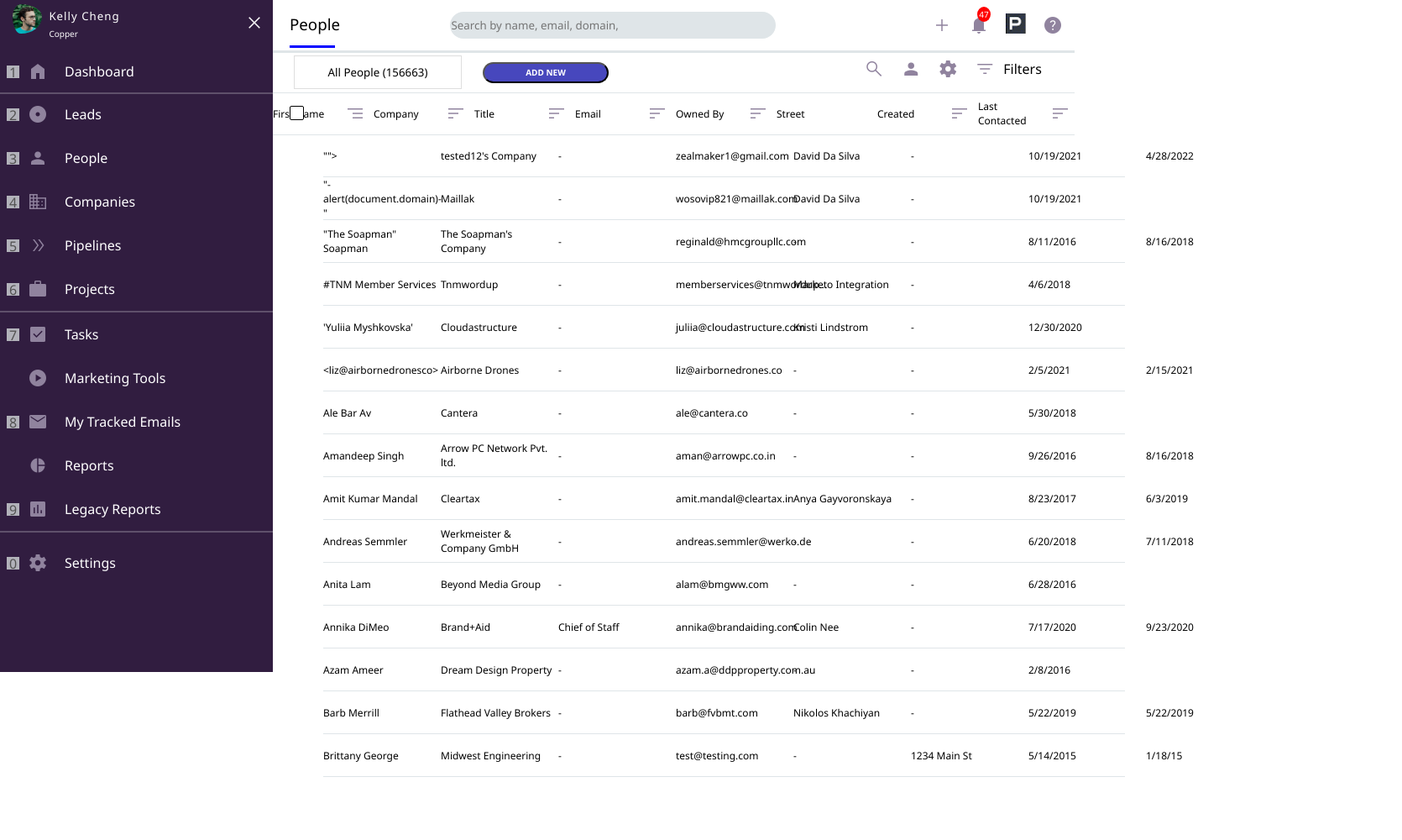
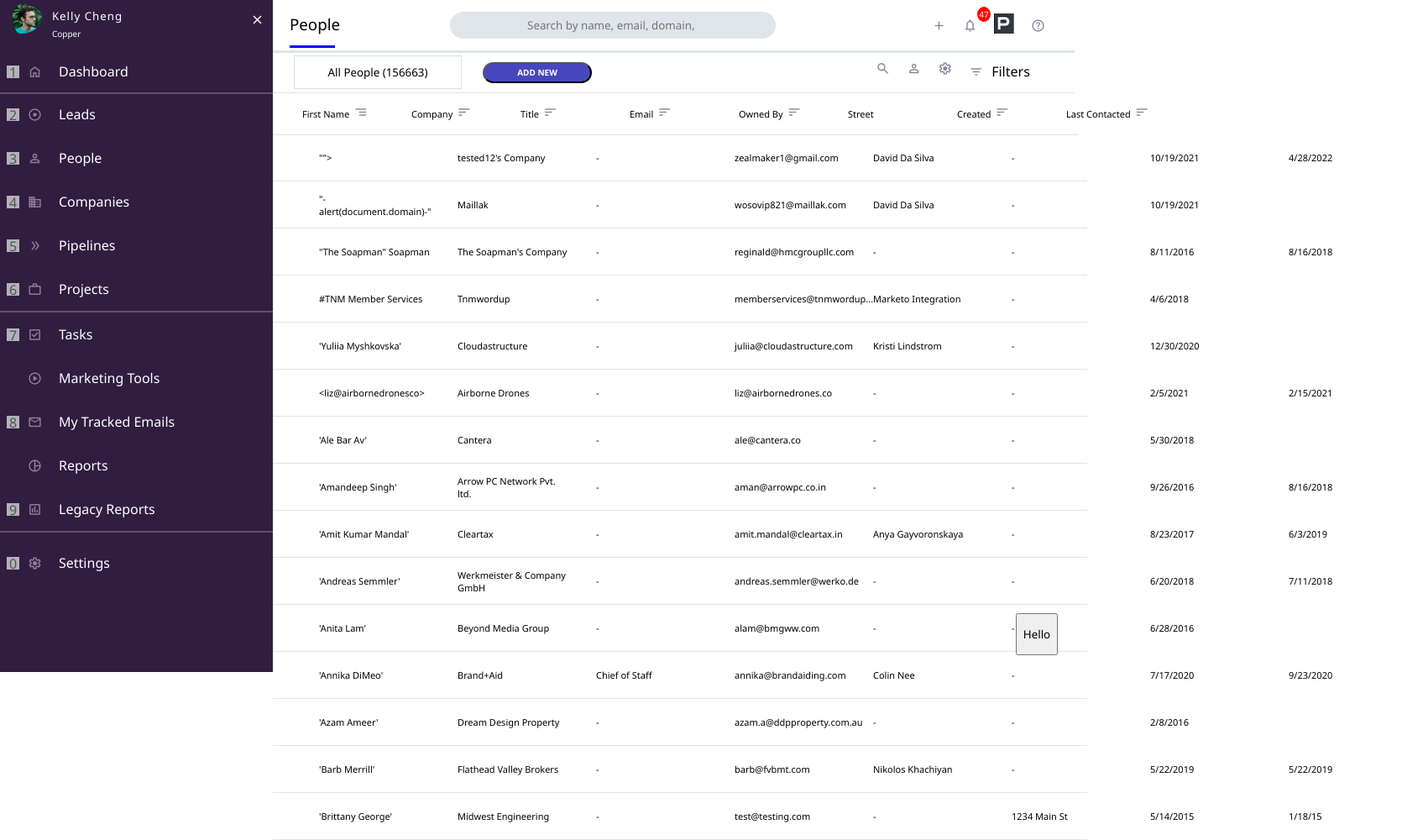
Before and after one commit to isaicastro1/Practice-Website, a plain HTML site: page index.html in a window 1280 px wide. Shown: the whole page at 84% size, 1670 px wide, since content can reach past the window. Before the commit the page ends 800 px from the top, so only its background shows below. Drawn offline with nearby package versions, Linux system fonts and the light colour scheme.

Commit message:
Finished layout. Missing few features

```diff
--- a/index.html
+++ b/index.html
@@ -166,13 +166,17 @@
       </div>
       <div class="right-nav">
         <ul>
-          <li><span class="material-symbols-outlined"> add </span></li>
+          <li><span class="material-symbols-outlined nav-icon"> add </span></li>
           <li>
-            <span class="material-symbols-outlined"> notifications </span>
+            <span class="material-symbols-outlined nav-icon">
+              notifications
+            </span>
             <span class="badge">47</span>
           </li>
           <li><img class="p-logo" src="./p-logo.png" alt="" /></li>
-          <li><span class="material-symbols-outlined"> help </span></li>
+          <li>
+            <span class="material-symbols-outlined nav-icon"> help </span>
+          </li>
         </ul>
       </div>
     </nav>
@@ -203,55 +207,69 @@
       <div class="box"></div>
 
       <div class="first-name column">
-        <div class="column-name"><p>First Name</p></div>
+        <div class="column-name column-row"><p>First Name</p></div>
         <div class="col-icon">
-          <span class="material-symbols-outlined"> segment </span>
+          <span class="material-symbols-outlined column-symbols">
+            segment
+          </span>
         </div>
       </div>
 
       <div class="company column">
-        <div class="column-name"><p>Company</p></div>
+        <div class="column-name column-row"><p>Company</p></div>
         <div class="col-icon">
-          <span class="material-symbols-outlined sort"> sort </span>
+          <span class="material-symbols-outlined sort column-symbols">
+            sort
+          </span>
         </div>
       </div>
 
       <div class="title column">
-        <div class="column-name"><p>Title</p></div>
+        <div class="column-name column-row"><p>Title</p></div>
         <div class="col-icon">
-          <span class="material-symbols-outlined sort"> sort </span>
+          <span class="material-symbols-outlined sort column-symbols">
+            sort
+          </span>
         </div>
       </div>
 
       <div class="email column">
-        <div class="column-name"><p>Email</p></div>
+        <div class="column-name column-row"><p>Email</p></div>
         <div class="col-icon">
-          <span class="material-symbols-outlined sort"> sort </span>
+          <span class="material-symbols-outlined sort column-symbols">
+            sort
+          </span>
         </div>
       </div>
 
       <div class="owned column">
-        <div class="column-name"><p>Owned By</p></div>
+        <div class="column-name column-row"><p>Owned By</p></div>
         <div class="col-icon">
-          <span class="material-symbols-outlined sort"> sort </span>
+          <span class="material-symbols-outlined sort column-symbols">
+            sort
+          </span>
         </div>
       </div>
 
       <div class="street column">
-        <div class="column-name"><p>Street</p></div>
+        <div class="column-name column-row"><p>Street</p></div>
       </div>
 
       <div class="created column">
-        <div class="column-name"><p>Created</p></div>
+        <div class="column-name column-row"><p>Created</p></div>
         <div class="col-icon">
-          <span class="material-symbols-outlined sort"> sort </span>
+          <span class="material-symbols-outlined sort column-symbols">
+            sort
+          </span>
         </div>
       </div>
 
       <div class="last-contact column">
-        <div class="column-name"><p>Last Contacted</p></div>
+        <div class="column-name column-row"><p>Last Contacted</p></div>
         <div class="col-icon">
-          <span class="material-symbols-outlined sort"> sort </span>
+          <span class="material-symbols-outlined sort column-symbols">
+            sort
+          </span>
         </div>
       </div>
     </div>
@@ -260,6 +278,9 @@
 
     <!-- User 1 -->
     <div id="all-users" class="all-users"></div>
+    <div class="bottom-btn">
+      <button class="question">Hello</button>
+    </div>
   </body>
   <script src="script.js" defer></script>
 </html>
--- a/script.js
+++ b/script.js
@@ -55,6 +55,7 @@ const users = [
     contacted: "",
   },
   {
+    column: "Street",
     initials: "L",
     name: "&lt;liz@airbornedronesco&gt;",
     company: "Airborne Drones",
@@ -67,7 +68,7 @@ const users = [
   },
   {
     initials: "AA",
-    name: "Ale Bar Av",
+    name: "'Ale Bar Av'",
     company: "Cantera",
     title: "-",
     email: "ale@cantera.co",
@@ -77,8 +78,9 @@ const users = [
     contacted: "",
   },
   {
+    column: "Last Contacted",
     initials: "AS",
-    name: "Amandeep Singh",
+    name: "'Amandeep Singh'",
     company: "Arrow PC Network Pvt. ltd.",
     title: "-",
     email: "aman@arrowpc.co.in",
@@ -88,8 +90,7 @@ const users = [
     contacted: "8/16/2018",
   },
   {
-    initials: "AM",
-    name: "Amit Kumar Mandal",
+    name: "'Amit Kumar Mandal'",
     company: "Cleartax",
     title: "-",
     email: "amit.mandal@cleartax.in",
@@ -100,8 +101,7 @@ const users = [
   },
   ,
   {
-    initials: "AS",
-    name: "Andreas Semmler",
+    name: "'Andreas Semmler'",
     company: "Werkmeister & Company GmbH",
     title: "-",
     email: "andreas.semmler@werko.de",
@@ -112,7 +112,7 @@ const users = [
   },
   {
     initials: "AL",
-    name: "Anita Lam",
+    name: "'Anita Lam'",
     company: "Beyond Media Group",
     title: "-",
     email: "alam@bmgww.com",
@@ -122,8 +122,7 @@ const users = [
     contacted: "",
   },
   {
-    initials: "AD",
-    name: "Annika DiMeo",
+    name: "'Annika DiMeo'",
     company: "Brand+Aid",
     title: "Chief of Staff",
     email: "annika@brandaiding.com",
@@ -133,8 +132,7 @@ const users = [
     contacted: "9/23/2020",
   },
   {
-    initials: "AA",
-    name: "Azam Ameer",
+    name: "'Azam Ameer'",
     company: "Dream Design Property",
     title: "-",
     email: "azam.a@ddpproperty.com.au",
@@ -144,8 +142,7 @@ const users = [
     contacted: "",
   },
   {
-    initials: "BM",
-    name: "Barb Merrill",
+    name: "'Barb Merrill'",
     company: "Flathead Valley Brokers",
     title: "-",
     email: "barb@fvbmt.com",
@@ -155,8 +152,7 @@ const users = [
     contacted: "5/22/2019",
   },
   {
-    initials: "BG",
-    name: "Brittany George",
+    name: "'Brittany George'",
     company: "Midwest Engineering",
     title: "-",
     email: "test@testing.com",
@@ -194,46 +190,55 @@ users.map((user) => {
   initials.innerHTML = user.initials;
   initials.appendChild(initialsText);
 
-  // Columns
-  let column1 = document.createElement("div");
-  column1.classList.add("column-name", "col-1");
-  column1.innerHTML = user.name;
-  firstName.appendChild(column1);
+  //   Rows
+  let row1 = document.createElement("p");
+  row1.classList.add("row1", "names");
+  row1.innerHTML = user.name;
+  firstName.appendChild(row1);
 
-  let column2 = document.createElement("div");
-  column2.classList.add("column-name", "col-2");
-  column2.innerHTML = user.company;
-  company.appendChild(column2);
+  let row2 = document.createElement("p");
+  row2.classList.add("row2", "company");
+  row2.innerHTML = user.company;
+  company.appendChild(row2);
 
-  let column3 = document.createElement("div");
-  column3.classList.add("column-name", "col-3");
-  column3.innerHTML = user.title;
-  title.appendChild(column3);
+  let row3 = document.createElement("p");
+  row3.classList.add("row3", "title");
+  row3.innerHTML = user.title;
+  title.appendChild(row3);
 
-  let column4 = document.createElement("div");
-  column4.classList.add("column-name", "col-4");
-  column4.innerHTML = user.email;
-  email.appendChild(column4);
+  let row4 = document.createElement("p");
+  row4.classList.add("row4", "email");
+  row4.innerHTML = user.email;
+  email.appendChild(row4);
 
-  let column5 = document.createElement("div");
-  column5.classList.add("column-name", "col-5");
-  column5.innerHTML = user.owned;
-  ownedBy.appendChild(column5);
+  let row5 = document.createElement("p");
+  row5.classList.add("row5", "owned");
+  row5.innerHTML = user.owned;
+  ownedBy.appendChild(row5);
 
-  let column6 = document.createElement("div");
-  column6.classList.add("column-name", "col-6");
-  column6.innerHTML = user.street;
-  street.appendChild(column6);
+  let row6 = document.createElement("p");
+  row6.classList.add("row6", "street");
+  row6.innerHTML = user.street;
+  street.appendChild(row6);
 
-  let column7 = document.createElement("div");
-  column7.classList.add("column-name", "col-7");
-  column7.innerHTML = user.created;
-  created.appendChild(column7);
+  let row7 = document.createElement("p");
+  row7.classList.add("row7", "created");
+  row7.innerHTML = user.created;
+  created.appendChild(row7);
 
-  let column8 = document.createElement("div");
-  column8.classList.add("column-name", "col-8");
-  column8.innerHTML = user.contacted;
-  lastContacted.appendChild(column8);
+  let row8 = document.createElement("p");
+  row8.classList.add("row8", "last-contacted");
+  row8.innerHTML = user.contacted;
+  lastContacted.appendChild(row8);
+
+  console.log("row1", row1.innerHTML);
+  console.log("row2", row2.innerHTML);
+  console.log("row3", row3.innerHTML);
+  console.log("row4", row4.innerHTML);
+  console.log("row5", row5.innerHTML);
+  console.log("row6", row6.innerHTML);
+  console.log("row7", row7.innerHTML);
+  console.log("row8", row8.innerHTML);
 
   // Adding all children
   person.append(
--- a/styles.css
+++ b/styles.css
@@ -276,7 +276,8 @@ body {
 }
 
 .material-symbols-outlined {
-  font-variation-settings: "FILL" 1, "wght" 400, "GRAD" 0, "opsz" 48;
+  font-variation-settings: "FILL" 0, "wght" 400, "GRAD" 0, "opsz" 24;
+  font-size: 17px !important;
 }
 
 ul {
@@ -345,7 +346,7 @@ li .badge {
 }
 
 .add-new {
-  width: 150px;
+  width: 130px;
   height: 25px;
   border-radius: 20px;
   background-color: rgb(71, 71, 189);
@@ -358,7 +359,7 @@ li .badge {
   display: flex;
   justify-content: center;
   width: 300px;
-  height: 50px;
+  height: 45px;
 }
 
 .col:hover {
@@ -368,19 +369,20 @@ li .badge {
 .filter {
   display: flex;
   align-items: center;
-  margin-top: 3px;
+  margin-top: 10px;
 }
 
 .column-titles {
   display: flex;
-  justify-content: space-evenly;
+  justify-content: space-around;
+  gap: 30px;
+  height: 50px;
+  border-bottom: 1px solid #dfe5e8;
+  position: absolute;
+  top: 110px;
+  left: 275px;
   width: calc(100vw - 325px);
-  height: 50px;
-  position: fixed;
-  top: 110px;
-  left: 325px;
-  align-items: center;
-  border-bottom: 1px solid #dfe5e8;
+  padding-left: 55px;
 }
 
 .box::after {
@@ -395,21 +397,30 @@ li .badge {
   border-radius: 2px;
 }
 
+.column-name {
+  font-size: 11px;
+  width: 150px;
+}
+
 .column {
   display: flex;
+  flex-direction: row;
   align-items: center;
   gap: 5px;
-  width: 120px;
-  height: 100%;
+  width: min-content;
+  min-width: 100px;
+  width: 135px;
+  height: 50px;
+  font-size: 11px;
 }
 
-.column-name {
-  font-size: 12px;
-  width: 140px;
+.column-row {
+  width: max-content;
 }
 
 .column-name p {
   display: flex;
+  max-width: max-content;
 }
 
 .all-users {
@@ -422,14 +433,30 @@ li .badge {
 
 .users {
   display: flex;
-  justify-content: space-between;
-  width: calc(100vw - 325px);
-  height: 50px;
-  position: fixed;
-  top: 160px;
-  left: 385px;
+  justify-content: space-around;
+  width: calc(100vw - 365px);
+  height: 55px;
+  gap: 30px;
+  padding-left: 55px;
+  border-bottom: 1px solid #dfe5e8;
   align-items: center;
-  border-bottom: 1px solid #dfe5e8;
+}
+
+.row1,
+.row2,
+.row3,
+.row4,
+.row5,
+.row6,
+.row7,
+.row8 {
+  flex-direction: column;
+  width: 135px;
+  font-size: 11px;
+}
+
+input {
+  text-align: center;
 }
 
 .row {
@@ -444,13 +471,19 @@ li .badge {
   border-bottom: 1px solid #dfe5e8;
 }
 
-.show {
-  height: 200px;
-  width: 200px;
-  background-color: blue;
+.column-symbols {
+  padding: 0;
+}
+
+.bottom-btn {
   position: absolute;
-  margin: 0 auto 0 auto;
-  left: 0;
   right: 0;
-  text-align: center;
+  bottom: 0;
+  padding: 20px;
 }
+
+.question {
+  height: 50px;
+  width: 50px;
+  background-color: ;
+}
```
